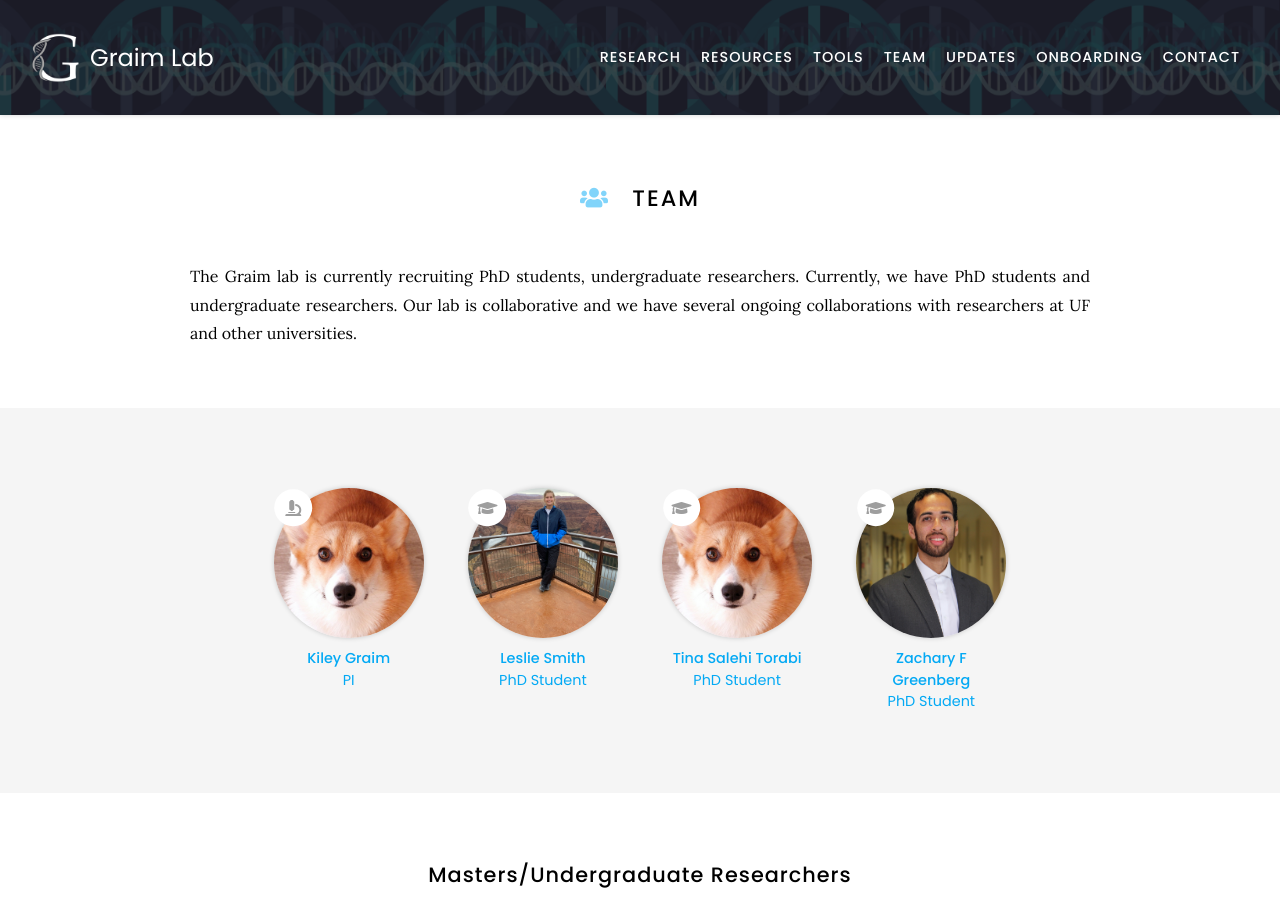
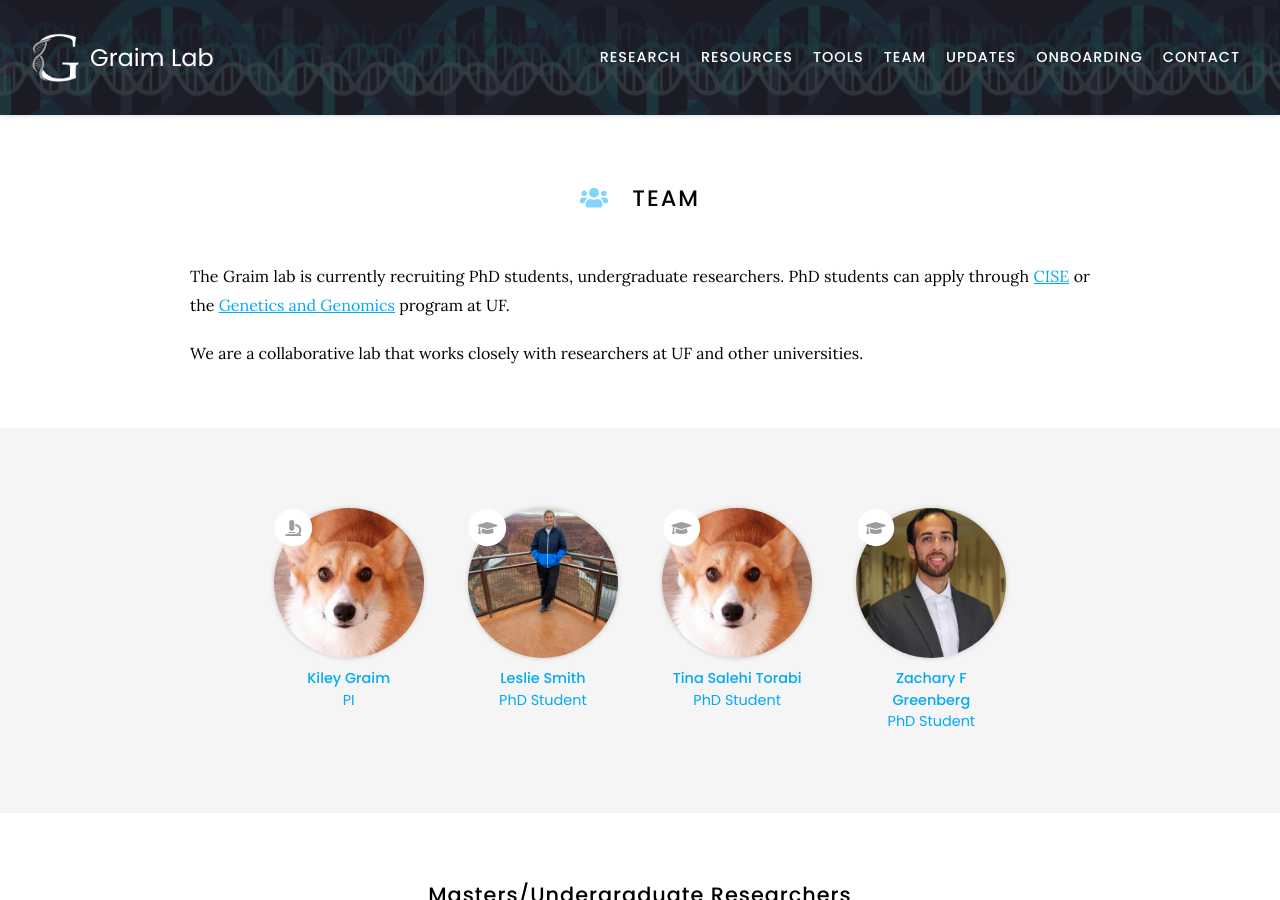
Before and after one commit to graim/GraimLabWebsite, a Jekyll site: the page built from team/index.md, in a window 1280 px wide and 900 px high. Built offline with Jekyll 4.4.1, drawn with Linux system fonts in a browser that asks for light colours; nearby versions of some CDN libraries.

Commit message:
Update index.md

```diff
--- a/team/index.md
+++ b/team/index.md
@@ -7,9 +7,9 @@ nav:
 
 # <i class="fas fa-users"></i>Team
 
-The Graim lab is currently recruiting PhD students, undergraduate researchers.
-Currently, we have PhD students and undergraduate researchers.
-Our lab is collaborative and we have several ongoing collaborations with researchers at UF and other universities.
+The Graim lab is currently recruiting PhD students, undergraduate researchers. PhD students can apply through [CISE](https://www.cise.ufl.edu/academics/graduate/phd/) or the [Genetics and Genomics](http://ufgi.ufl.edu/grad-program/) program at UF.
+
+We are a collaborative lab that works closely with researchers at UF and other universities.
 
 {% include section.html %}
 
```
